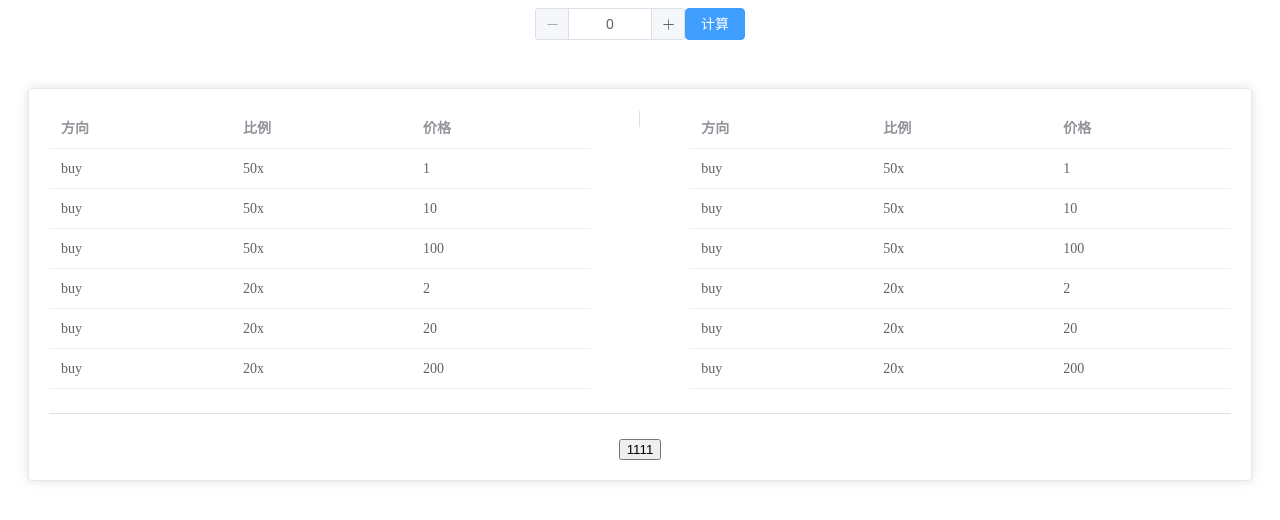
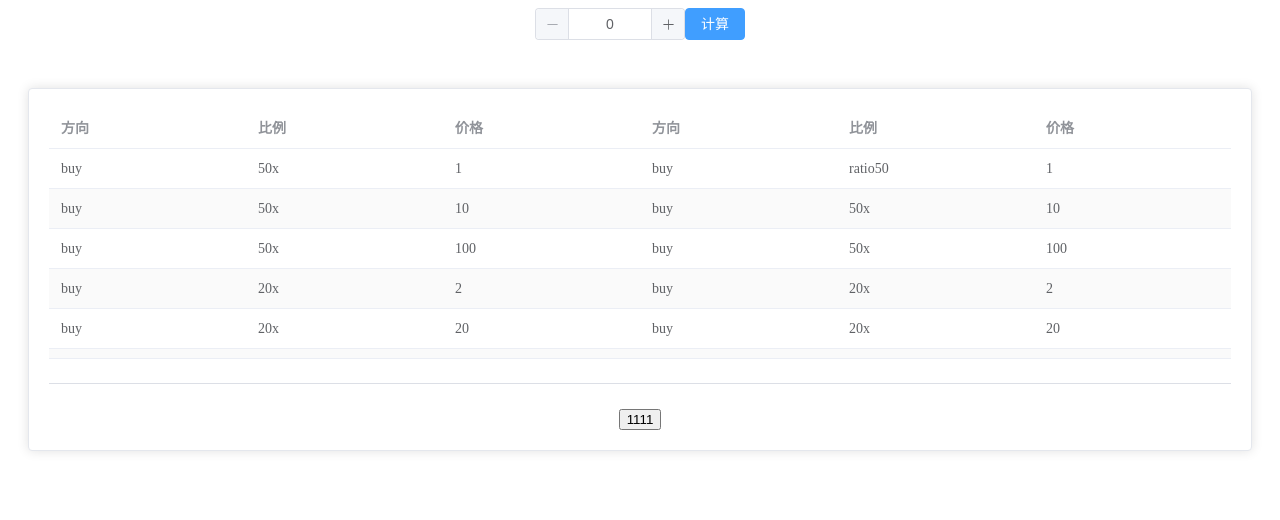
Before and after one commit to huangyisan/futures-point, a Vue app in the folder frontend/: page / in a window 1280 px wide. Shown: the top 520 px of the page. Built offline with nearby package versions, Linux system fonts and the light colour scheme.

Commit message:
feat: update table

```diff
--- a/frontend/src/components/HelloWorld.vue
+++ b/frontend/src/components/HelloWorld.vue
@@ -65,7 +65,6 @@ function calculate() {
           <el-col :span="24">
             <div>
               <Point :res="point"/>
-<!--              <el-divider direction="vertical" />-->
             </div>
           </el-col>
         </el-row>
--- a/frontend/src/components/Point.vue
+++ b/frontend/src/components/Point.vue
@@ -1,22 +1,32 @@
 <template>
 <!--  <el-space wrap>-->
   <el-card class="box-card">
-
-
     <el-row>
-    <el-col :span="11">
-      <el-table :data="buyTableData" style="width: 100%">
+    <el-col :span="12">
+      <el-table
+          :data="buyTableData"
+          height="250"
+          style="width: 100%"
+          :row-class-name="tableRowClassName"
+          stripe
+      >
         <el-table-column prop="direction" label="方向" />
         <el-table-column prop="ratio" label="比例" />
         <el-table-column prop="price" label="价格" />
       </el-table>
     </el-col>
-      <el-col :span="2">
-
-        <el-divider direction="vertical" content-position="center" />
-      </el-col>
-    <el-col :span="11">
-      <el-table :data="sellTableData" style="width: 100%">
+<!--      <el-col :span="2">-->
+<!--        <el-divider direction="vertical" content-position="center" />-->
+<!--      </el-col>-->
+    <el-col :span="12">
+      <el-table
+          :data="sellTableData"
+          height="250"
+          style="width: 100%"
+          max-height="250"
+          :row-class-name="tableRowClassName"
+          stripe
+      >
         <el-table-column prop="direction" label="方向" />
         <el-table-column prop="ratio" label="比例" />
         <el-table-column prop="price" label="价格" />
@@ -70,7 +80,7 @@ let buyTableData = ref([
 let sellTableData = ref([
   {
     "direction": "buy",
-    "ratio": "50x",
+    "ratio": "ratio50",
     "price": "1"
   },
   {
@@ -129,6 +139,19 @@ const makeTable = (tableData, direction, items) => {
   }
 }
 
+
+function tableRowClassName() {
+  return "warning-row"
+}
+// const tableRowClassName = ({row, rowIndex}) => {
+//   if (row.ratio === "ratio50") {
+//     return "warning-row"
+//   } else {
+//     return "success-row"
+//   }
+// }
+
+
 watch(() => props.res.buyData, (newVal, oldVal) => {
   buySide.value = newVal.side
   buyItems.value = newVal.data
@@ -157,4 +180,11 @@ watch(() => props.res.sellData, (newVal, oldVal) => {
 /*.box-card {*/
 /*  width: 480px;*/
 /*}*/
+
+.el-table .warning-row {
+  --el-table-tr-bg-color: var(--el-color-warning-light-9);
+}
+.el-table .success-row {
+  --el-table-tr-bg-color: var(--el-color-success-light-9);
+}
 </style>
```
